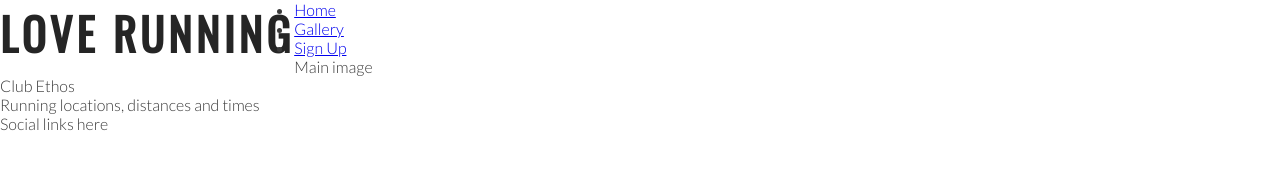
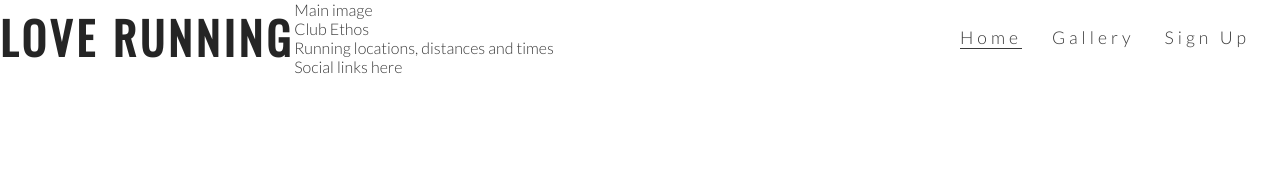
Before and after one commit to fredboys/love-running, a plain HTML site: page index.html in a window 1280 px wide. Drawn offline with nearby package versions, Linux system fonts and the light colour scheme.

Commit message:
Style navigation links

```diff
--- a/assets/css/style.css
+++ b/assets/css/style.css
@@ -25,3 +25,31 @@ h1, h2 {
     float: left;
     font-size: 280%;
 }
+
+#menu {
+    font-size: 110%;
+    letter-spacing: 4px;
+}
+
+#menu, #logo {
+    line-height: 75px;
+}
+
+#menu li {
+    float: right;
+    list-style-type: none;
+    margin-right: 30px;
+}
+
+#menu a {
+    text-decoration: none;
+    color: inherit;
+}
+
+#menu a:hover {
+    border-bottom: 1px solid #3a3a3a;
+}
+
+.active {
+    border-bottom: 1px solid #3a3a3a;
+}
--- a/index.html
+++ b/index.html
@@ -18,15 +18,15 @@
             <h1 id="logo">Love Running</h1>
         </a>
         <nav>
-            <ul>
+            <ul id="menu">
                 <li>
-                    <a href="index.html">Home</a>
+                    <a href="#">Sign Up</a>
                 </li>
                 <li>
                     <a href="#">Gallery</a>
                 </li>
                 <li>
-                    <a href="#">Sign Up</a>
+                    <a href="index.html" class="active">Home</a>
                 </li>
             </ul>
         </nav>
```
